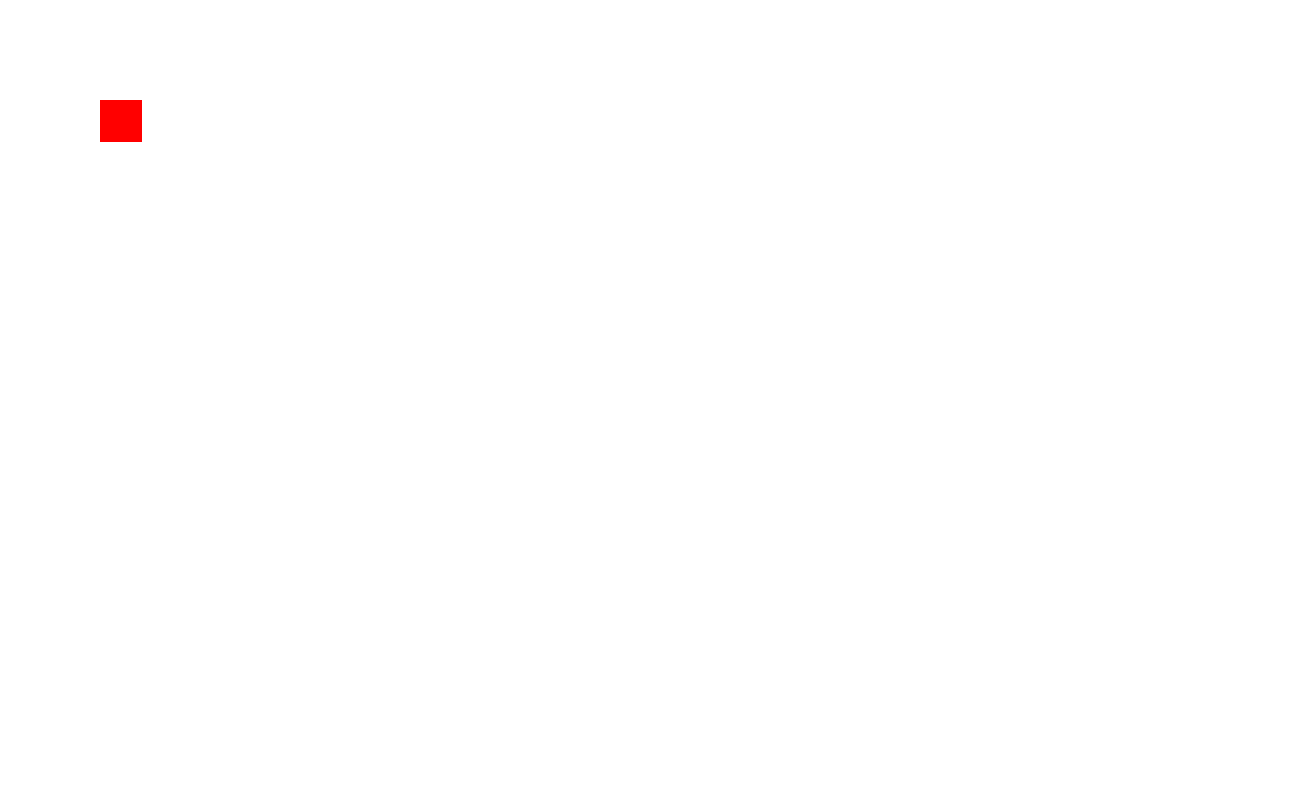
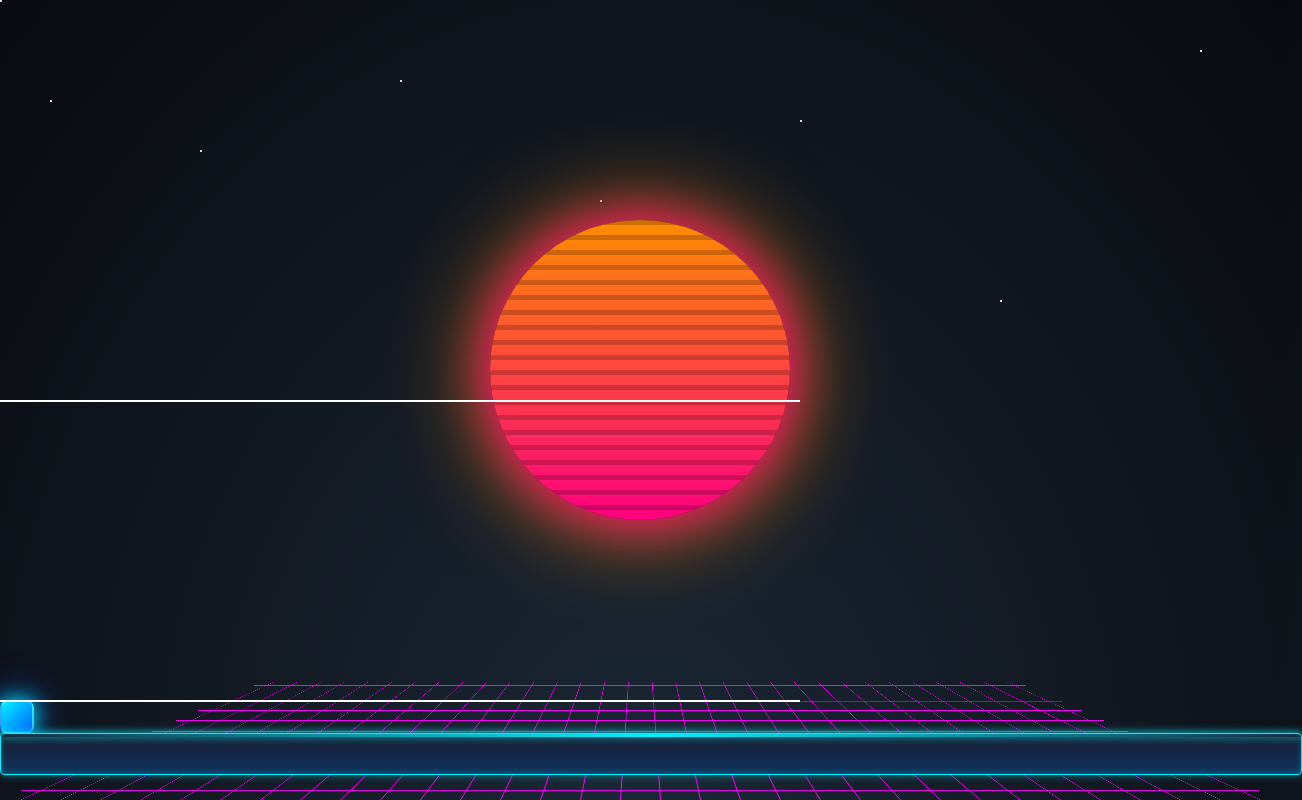
Before and after one commit to Liopluerodon/LionLobsterEmpire, a plain HTML site: page index.html in a window 1280 px wide. Shown: the whole page, 1302 px wide, since content can reach past the window. Drawn offline with Linux system fonts and the light colour scheme.

Commit message:
Add files via upload

```diff
--- a/index.html
+++ b/index.html
@@ -9,6 +9,11 @@
 </head>
 
 <body>
+  <div class="stars"></div>
+  <div class="sun"></div>
+  <div class="grid"></div>
+
+
   <div id="intro">
   <div id="lobsterBg" class="introBg"></div>
   <div id="lionBg" class="introBg"></div>
--- a/script.js
+++ b/script.js
@@ -11,7 +11,6 @@ let lionTarget = window.innerWidth / 2 - 10;
 let introState = "approach";
 let pauseTimer = 0;
 let introFinished = false;
-let speed = 2;
 let screenW = window.innerWidth;
 
 let bgWidth = screenW * 0.55;
@@ -21,18 +20,58 @@ let lionBgX = screenW;
 let lobsterBgTarget = screenW / 2 - bgWidth;
 let lionBgTarget = screenW / 2;
 
-let character = {
-    p: [100, 100],
-    v: [0, 0],
-    element: document.getElementById("character")
-};
+function lerp(a, b, t) {
+    return a + (b - a) * t;
+}
 
-let keysDown = {
-    left: false,
-    right: false,
-    up: false,
-    down: false
-};
+function updateIntro() {
+    lobster.style.left = lobsterX + "px";
+    lion.style.left = lionX + "px";
+    lobsterBg.style.left = lobsterBgX + "px";
+    lionBg.style.left = lionBgX + "px";
+
+    if (introState === "approach") {
+        lobsterX = lerp(lobsterX, lobsterTarget, introSpeed);
+        lionX = lerp(lionX, lionTarget, introSpeed);
+        lobsterBgX = lerp(lobsterBgX, lobsterBgTarget, 0.045);
+        lionBgX = lerp(lionBgX, lionBgTarget, 0.045);
+
+        if (Math.abs(lobsterX - lobsterTarget) < 1 && Math.abs(lionX - lionTarget) < 1){
+            introState = "pause";
+        }
+    } else if (introState === "pause") {
+        pauseTimer++;
+        if (pauseTimer > 60) {
+            introState = "leave";
+
+            lobsterTarget = window.innerWidth + 300;
+            lionTarget = -250;
+        }
+    } else if (introState === "leave") {
+        lobsterX = lerp(lobsterX, lobsterTarget, introSpeed);
+        lionX = lerp(lionX, lionTarget, introSpeed);
+
+        if (lobsterX > window.innerWidth + 250 && lionX < -200) {
+            intro.style.display = "none";
+            introFinished = true;
+        }
+    }
+}
+
+
+
+
+
+
+
+
+
+
+
+
+
+
+
 
 function recordKeyDown(e) {
     switch (e.code) {
@@ -84,43 +123,59 @@ function recordKeyUp(e) {
 }
 addEventListener("keyup", recordKeyUp);
 
-function lerp(a, b, t) {
-    return a + (b - a) * t;
-}
+let grav = -0.1 //Value for gravitational acceleration
+let accel = grav; //Vertical Signed Acceleration of player
+let jumpHeight = 5; //Initial Velocity from Jump
+let speed = 2;
+let canJump = false;
+let floor = -300;
 
-function updateIntro() {
-    lobster.style.left = lobsterX + "px";
-    lion.style.left = lionX + "px";
-    lobsterBg.style.left = lobsterBgX + "px";
-    lionBg.style.left = lionBgX + "px";
+//Position refers to top left corner
+let character = {
+    p: [0, 0],
+    v: [0, 0],
+    element: document.getElementById("character"),
+    size: 30
+};
 
-    if (introState === "approach") {
-        lobsterX = lerp(lobsterX, lobsterTarget, introSpeed);
-        lionX = lerp(lionX, lionTarget, introSpeed);
-        lobsterBgX = lerp(lobsterBgX, lobsterBgTarget, 0.045);
-        lionBgX = lerp(lionBgX, lionBgTarget, 0.045);
+character.element.style.width = character.size+"px"
+character.element.style.height = character.size+"px"
 
-        if (Math.abs(lobsterX - lobsterTarget) < 1 && Math.abs(lionX - lionTarget) < 1){
-            introState = "pause";
-        }
-    } else if (introState === "pause") {
-        pauseTimer++;
-        if (pauseTimer > 60) {
-            introState = "leave";
+let keysDown = {
+    left: false,
+    right: false,
+    up: false,
+    down: false
+};
 
-            lobsterTarget = window.innerWidth + 300;
-            lionTarget = -250;
-        }
-    } else if (introState === "leave") {
-        lobsterX = lerp(lobsterX, lobsterTarget, introSpeed);
-        lionX = lerp(lionX, lionTarget, introSpeed);
+const debugXaxis = document.createElement("div")
+debugXaxis.style.position = "absolute"
+debugXaxis.style.left = "0px"
+debugXaxis.style.width = "800px"
+debugXaxis.style.height = "2px"
+debugXaxis.style.top = "400px"
+debugXaxis.style.backgroundColor = "white"
+document.body.appendChild(debugXaxis)
 
-        if (lobsterX > window.innerWidth + 250 && lionX < -200) {
-            intro.style.display = "none";
-            introFinished = true;
-        }
-    }
-}
+const debugFloor = document.createElement("div")
+debugFloor.style.position = "absolute"
+debugFloor.style.left = "0px"
+debugFloor.style.width = "800px"
+debugFloor.style.height = "2px"
+debugFloor.style.top = 400-floor+"px"
+debugFloor.style.backgroundColor = "white"
+document.body.appendChild(debugFloor)
+
+const floorBlock = document.createElement("div")
+floorBlock.className = "block"
+floorBlock.style.left = "0px"
+floorBlock.style.width = "1300px"
+floorBlock.style.height = "40px"
+floorBlock.style.top = 400-(floor-character.size-3)+"px"
+document.body.appendChild(floorBlock)
+
+
+
 
 function draw() {
     if (!introFinished) {
@@ -128,18 +183,33 @@ function draw() {
         return;
     }
 
-    if (keysDown.down) { character.v[1] = speed; }
-    if (keysDown.up) { character.v[1] = -speed; }
+    //if (keysDown.down) { character.v[1] = -speed; }
+    //if (keysDown.up) { character.v[1] = speed; }
     if (keysDown.left) { character.v[0] = -speed; }
     if (keysDown.right) { character.v[0] = speed; }
+    if (keysDown.up && canJump) { character.v[1] = jumpHeight; canJump = false;}
+
+    accel = grav;
+    character.v[1]+=accel;
 
     character.p[0] += character.v[0];
     character.p[1] += character.v[1];
 
+
+
+    if (character.p[1]<floor) {
+        character.v[1] = 0;
+        character.p[1] = floor;
+        accel = 0;
+        canJump = true;
+    }
+
+
+
     character.element.style.left = character.p[0] + "px";
-    character.element.style.top = character.p[1] + "px";
+    character.element.style.top = 400-character.p[1] + "px";
 
-    character.v = [0, 0];
+    character.v[0] = 0;
 }
 
 character.element.style.left = character.p[0] + "px";
--- a/style.css
+++ b/style.css
@@ -1,14 +1,132 @@
-body {
-  margin: 0px;
-  padding: 0px;
-  font-family: monospace;
+    body {
+        margin: 0;
+        padding: 0;
+        height: 100vh;
+        overflow: hidden;
+        background: radial-gradient(ellipse at bottom, #1b2735 0%, #090a0f 100%);
+        font-family: Arial, sans-serif;
+    }
+
+    /* Neon Grid Floor */
+    .grid {
+        position: absolute;
+        bottom: 0;
+        width: 100%;
+        height: 50%;
+        background-image:
+            linear-gradient(#ff00ff 1px, transparent 1px),
+            linear-gradient(90deg, #ff00ff 1px, transparent 1px);
+        background-size: 40px 40px;
+        transform: perspective(500px) rotateX(60deg);
+        transform-origin: bottom;
+        animation: gridMove 10s linear infinite;
+    }
+
+    @keyframes gridMove {
+        from {
+            background-position: 0 0, 0 0;
+        }
+        to {
+            background-position: 0 40px, 40px 0;
+        }
+    }
+
+    /* Glowing Sun */
+    .sun {
+        position: absolute;
+        bottom: 35%;
+        left: 50%;
+        transform: translateX(-50%);
+        width: 300px;
+        height: 300px;
+        background: linear-gradient(to top, #ff0080, #ff8c00);
+        border-radius: 50%;
+        box-shadow: 0 0 50px #ff0080, 0 0 100px #ff8c00;
+        overflow: hidden;
+    }
+
+    /* Sun stripes */
+    .sun::before {
+        content: "";
+        position: absolute;
+        width: 100%;
+        height: 100%;
+        background: repeating-linear-gradient(
+            to bottom,
+            rgba(0,0,0,0.2),
+            rgba(0,0,0,0.2) 5px,
+            transparent 5px,
+            transparent 15px
+        );
+    }
+
+    /* Stars */
+    .stars {
+        position: absolute;
+        width: 100%;
+        height: 100%;
+        background: transparent;
+    }
+
+    .stars::after {
+        content: "";
+        position: absolute;
+        width: 2px;
+        height: 2px;
+        background: white;
+        box-shadow:
+            50px 100px white,
+            200px 150px white,
+            400px 80px white,
+            600px 200px white,
+            800px 120px white,
+            1000px 300px white,
+            1200px 50px white;
+        animation: twinkle 2s infinite alternate;
+    }
+
+    @keyframes twinkle {
+        from { opacity: 0.3; }
+        to { opacity: 1; }
+    }
+
+
+
+#character {
+    position: absolute;
+    width: 50px;
+    height: 50px;
+
+    background: linear-gradient(135deg, #00f0ff, #0066ff);
+    border: 2px solid rgba(255, 255, 255, 0.2);
+
+    box-shadow:
+        0 0 10px #00f0ff,
+        0 0 20px #0066ff,
+        inset 0 0 10px rgba(255,255,255,0.3);
+
+    border-radius: 8px;
+
+    /* subtle animation */
+    animation: pulse 2s infinite ease-in-out;
 }
 
-#character{
-    position: absolute;
-    width: 42px;
-    height: 42px;
-    background: red;
+@keyframes pulse {
+    0% {
+        box-shadow:
+            0 0 10px #00f0ff,
+            0 0 20px #0066ff;
+    }
+    50% {
+        box-shadow:
+            0 0 20px #00f0ff,
+            0 0 40px #0066ff;
+    }
+    100% {
+        box-shadow:
+            0 0 10px #00f0ff,
+            0 0 20px #0066ff;
+    }
 }
 
 #intro{
@@ -53,3 +171,35 @@ body {
 #lionBg {
     background: #D9D9D9;
 }
+
+
+
+
+
+/* The following are platformer items*/
+.block {
+    position: absolute;
+
+    background: linear-gradient(180deg, #1a1a2e, #0f3460);
+    border: 1px solid #00f0ff;
+
+    box-shadow:
+        0 0 8px rgba(0, 240, 255, 0.5),
+        inset 0 0 6px rgba(0, 240, 255, 0.3);
+
+    border-radius: 4px;
+}
+
+/* Optional: glowing edge strip */
+.block::after {
+    content: "";
+    position: absolute;
+    top: 0;
+    left: 0;
+    height: 3px;
+    width: 100%;
+
+    background: linear-gradient(90deg, transparent, #00f0ff, transparent);
+
+    box-shadow: 0 0 8px #00f0ff;
+}
```
